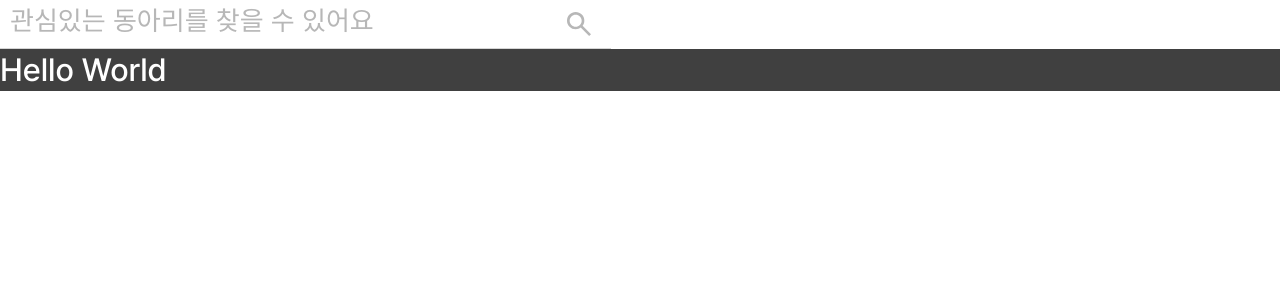
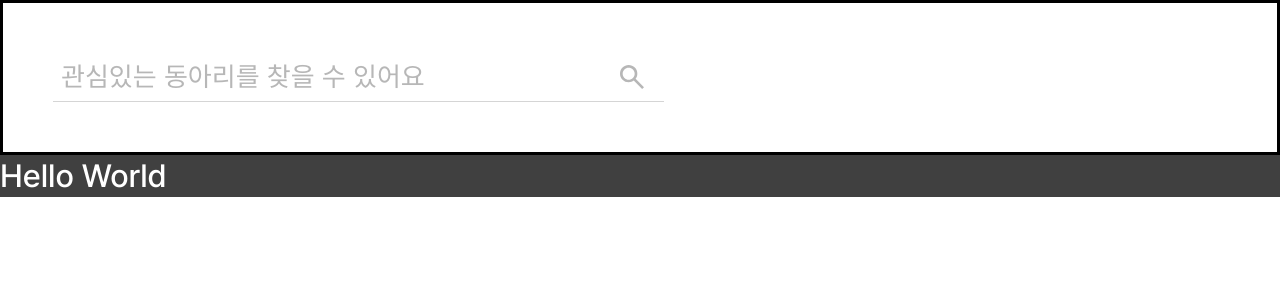
Before and after one commit to dong-ariari/frontend, a React (Vite) app: page / in a window 1280 px wide. Shown: the top 300 px of the page. Built offline with nearby package versions, Linux system fonts and the light colour scheme.

Commit message:
style: input ~ button 위치 조정

```diff
--- a/src/App.jsx
+++ b/src/App.jsx
@@ -22,10 +22,15 @@ function App() {
     <Router>
       <GlobalStyle />
       <ThemeProvider theme={DefaultTheme}>
-        <Search
-          placeholder="관심있는 동아리를 찾을 수 있어요"
-          onSearch={(val) => {console.log(val)}}
-        />
+        <div style={{border: 'solid 3px black', padding: '50px'}}>
+          <Search
+            placeholder="관심있는 동아리를 찾을 수 있어요"
+            onSearch={(val) => {
+              console.log(val);
+            }}
+          />
+        </div>
+
         <Routes>
           <Route path="/" element={<Test>Hello World</Test>} />
           <Route path="/all" element={<All />} />
--- a/src/components/search/search.jsx
+++ b/src/components/search/search.jsx
@@ -1,21 +1,18 @@
 import * as S from "./search.styles";
 import btn from "../../assets/icons/searchBtn.svg";
 
-export default function Search({placeholder, onSearch}) {
+export default function Search({ placeholder, onSearch }) {
   function handleSubmit(e) {
     e.preventDefault();
     onSearch(e.target[0].value);
   }
 
-  function handleEnter(e){
-    if (e.key === 'Enter'){
-      onSearch(e.target.value);
-    }
-  }
   return (
-    <S.Container onSubmit={handleSubmit} onChange={handleEnter}>
-      <S.Input type="text" placeholder={placeholder} />
-      <S.Button type="submit" $url={btn}></S.Button>
-    </S.Container>
+    <S.Layer>
+      <S.Container onSubmit={handleSubmit}>
+        <S.Input type="text" placeholder={placeholder} />
+        <S.Button type="submit" $url={btn}></S.Button>
+      </S.Container>
+    </S.Layer>
   );
 }
--- a/src/components/search/search.styles.js
+++ b/src/components/search/search.styles.js
@@ -1,30 +1,38 @@
 import styled from "styled-components";
 
-export const Container = styled.form`
+export const Layer = styled.div`
   width: 36.688rem;
   height: 3rem;
   display: flex;
-  justify-content: space-between;
-  align-items: center;
   border-bottom: solid 0.063rem ${(props) => props.theme.color.grey._300};
   padding: 0 1rem 0 0.5rem;
+  align-items: center;
+`;
+
+export const Container = styled.form`
+  height: 2.25rem;
+  width: 100%;
+  display: flex;
+  align-items: center;
+  gap: 0.5rem;
 `;
 export const Input = styled.input`
+  height: inherit;
   flex: 1;
-  height: inherit;
-  margin-bottom: 0.375rem;
+
   outline: none;
   box-shadow: none;
+  padding: 0;
   border: none;
-  color: ${props => props.theme.color.grey._700};
+  color: ${(props) => props.theme.color.grey._700};
   ${(props) => props.theme.typo.fontSize._3};
   ${(props) => props.theme.typo.fontWeight._500};
-  &::placeholder{
-    color: ${props => props.theme.color.grey._400};
+  &::placeholder {
+    color: ${(props) => props.theme.color.grey._400};
     opacity: 1;
   }
   &::-ms-input-placeholder {
-    color: ${props => props.theme.color.grey._400};
+    color: ${(props) => props.theme.color.grey._400};
   }
 `;
 
```
